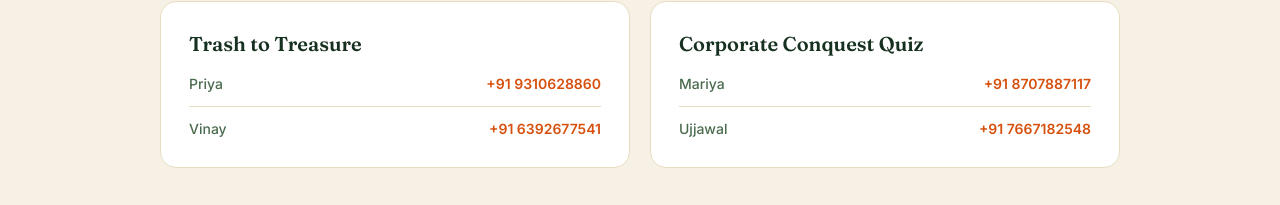
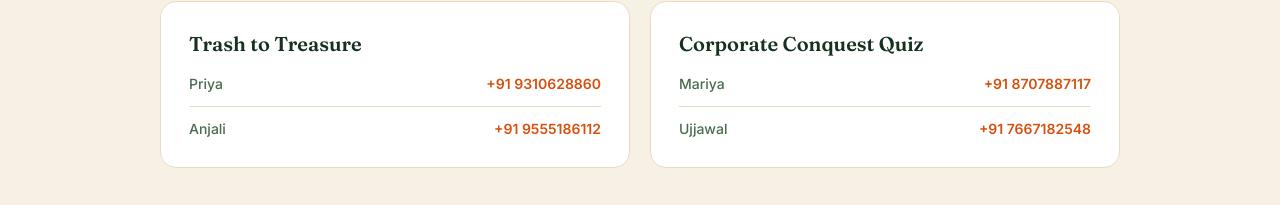
Before and after one commit to og-anurag/yuvapreneur-2026, a React (Vite) app: page /contact in a window 1280 px wide. Shown: the part 747-952 px from the top of the page. Built offline with nearby package versions, Linux system fonts and the light colour scheme.

Commit message:
Update Trash to Treasure coordinator

```diff
--- a/src/pages/Contact.tsx
+++ b/src/pages/Contact.tsx
@@ -27,7 +27,7 @@ const GAME_CONTACTS: GameContact[] = [
     game: "Trash to Treasure",
     coordinators: [
       { name: "Priya", phone: "+919310628860" },
-      { name: "Vinay", phone: "+916392677541" },
+      { name: "Anjali", phone: "+919555186112" },
     ],
   },
   {
```
